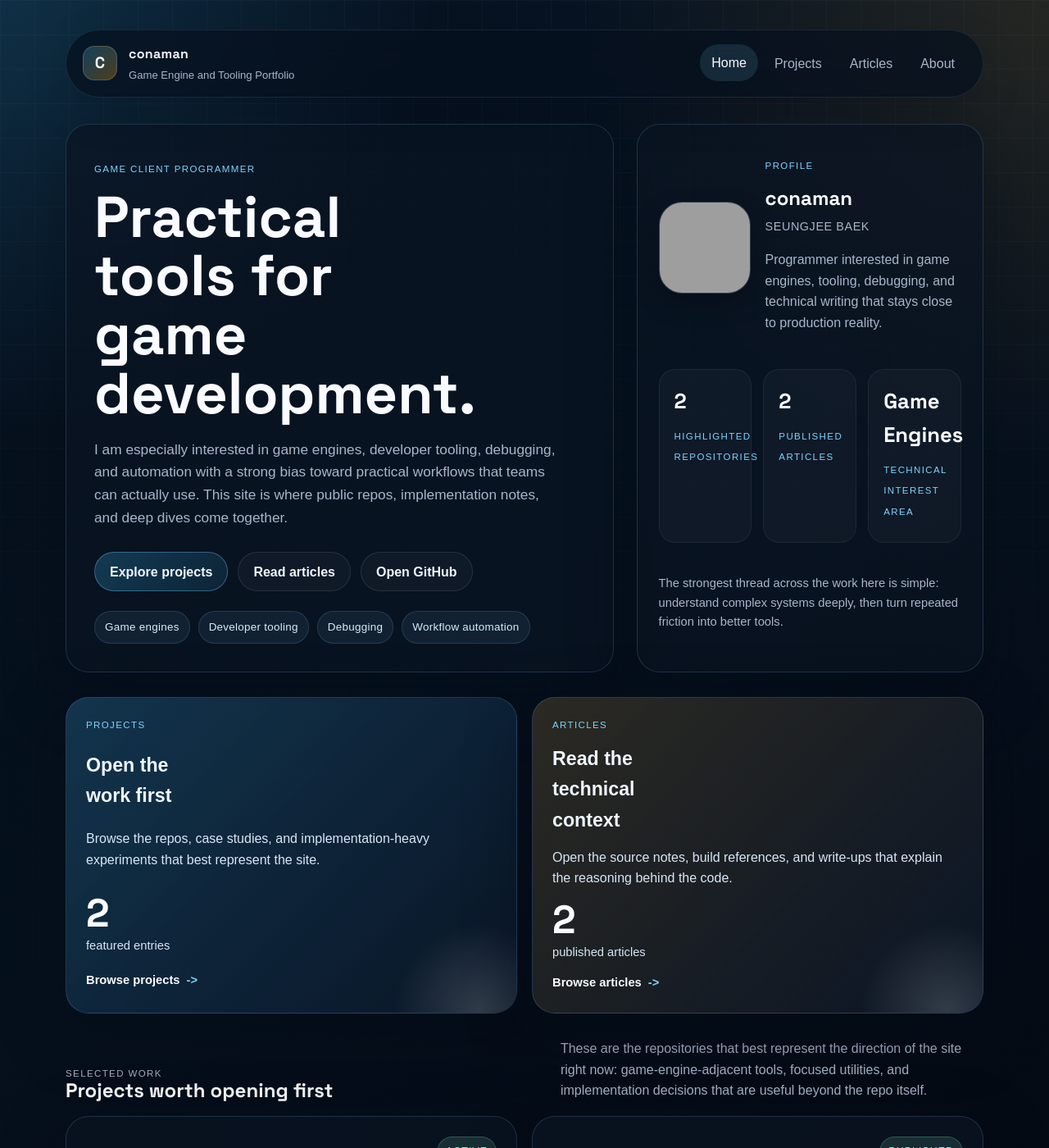
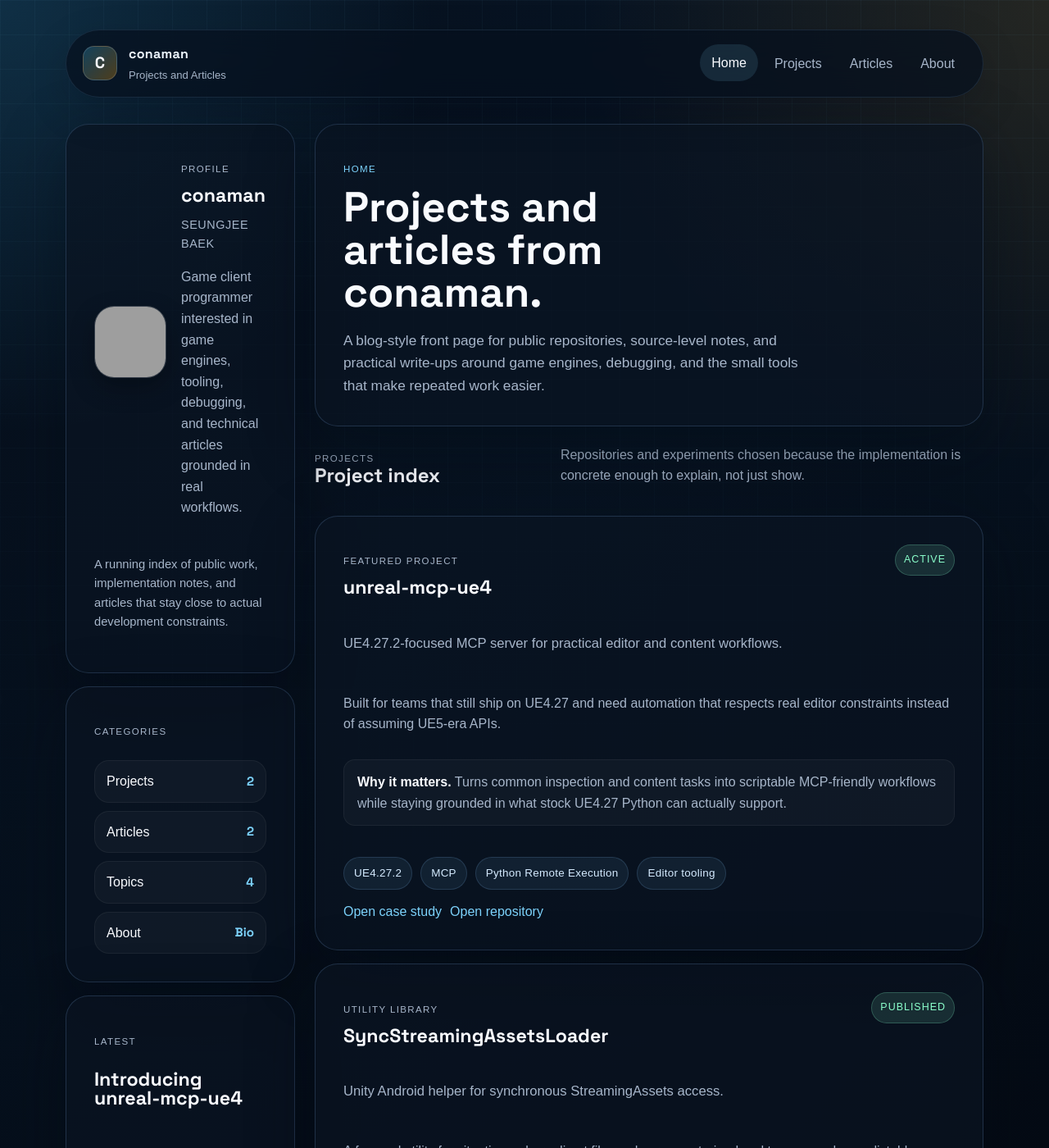
Before and after one commit to conaman/conaman.github.io, a Jekyll site: the page built from index.html, in a window 1280 px wide and 1400 px high. Shown: the whole window at 82% size. Built offline with Jekyll 4.4.1, drawn with Linux system fonts in a browser that asks for light colours; some web fonts are replaced; some of the changed text lies outside the part shown; grey boxes are pictures that could not be loaded.

Commit message:
Reshape homepage into blog-style index

```diff
--- a/_layouts/default.html
+++ b/_layouts/default.html
@@ -31,7 +31,7 @@
           <span class="brand-mark">C</span>
           <span class="brand-copy">
             <strong>conaman</strong>
-            <small>Game Engine and Tooling Portfolio</small>
+            <small>Projects and Articles</small>
           </span>
         </a>
         <nav class="site-nav" aria-label="Primary">
@@ -47,7 +47,7 @@
       </main>
 
       <footer class="site-footer">
-        <p>Built on GitHub Pages for project notes, case studies, and practical experiments.</p>
+        <p>Built on GitHub Pages for projects, articles, and practical technical notes.</p>
         <div class="footer-links">
           <a href="https://github.com/conaman">GitHub</a>
           <a href="mailto:{{ site.email }}">{{ site.email }}</a>
--- a/assets/css/site.css
+++ b/assets/css/site.css
@@ -167,6 +167,10 @@ img {
 
 .page-hero,
 .hero,
+.home-shell,
+.sidebar-card,
+.feed-intro,
+.feed-card,
 .priority-grid,
 .project-grid,
 .focus-grid,
@@ -186,6 +190,9 @@ img {
 .hero-copy,
 .hero-panel,
 .page-hero,
+.sidebar-card,
+.feed-intro,
+.feed-card,
 .priority-card,
 .panel,
 .project-card,
@@ -202,15 +209,21 @@ img {
 .hero-copy,
 .hero-panel,
 .page-hero,
+.sidebar-card,
+.feed-intro,
+.feed-card,
 .priority-card,
 .post-shell {
   padding: 34px;
 }
 
 .hero-copy h1,
+.feed-intro h1,
 .page-hero h1,
 .page-hero h2,
 .post-header h1,
+.sidebar-card h2,
+.feed-card h2,
 .section-heading h2,
 .project-card h2,
 .writing-card h2,
@@ -228,6 +241,12 @@ img {
   max-width: 10ch;
 }
 
+.feed-intro h1 {
+  margin-top: 10px;
+  font-size: clamp(2rem, 5vw, 3.2rem);
+  max-width: 13ch;
+}
+
 .page-hero h1,
 .post-header h1 {
   margin-top: 12px;
@@ -242,6 +261,8 @@ img {
 .hero-lede,
 .page-intro,
 .post-summary,
+.sidebar-card p,
+.feed-card p,
 .panel p,
 .project-card p,
 .writing-card p,
@@ -254,6 +275,172 @@ img {
   margin: 18px 0 0;
   max-width: 60ch;
   font-size: 1.08rem;
+}
+
+.home-shell {
+  display: grid;
+  grid-template-columns: minmax(240px, 280px) minmax(0, 1fr);
+  gap: 24px;
+  align-items: start;
+}
+
+.home-sidebar {
+  position: sticky;
+  top: 104px;
+  display: grid;
+  gap: 16px;
+}
+
+.home-content {
+  min-width: 0;
+  display: grid;
+  gap: 22px;
+}
+
+.sidebar-card,
+.feed-intro,
+.feed-card {
+  background: var(--panel);
+  border: 1px solid var(--panel-border);
+  border-radius: var(--radius-lg);
+  box-shadow: var(--shadow);
+  backdrop-filter: blur(18px);
+}
+
+.sidebar-card {
+  display: grid;
+  gap: 14px;
+}
+
+.sidebar-card .profile-card {
+  grid-template-columns: 88px 1fr;
+  align-items: center;
+}
+
+.sidebar-card .profile-card__avatar {
+  width: 88px;
+  height: 88px;
+  border-radius: 24px;
+}
+
+.sidebar-title {
+  font-size: 1.3rem;
+}
+
+.sidebar-nav {
+  display: grid;
+  gap: 10px;
+}
+
+.sidebar-nav a {
+  display: flex;
+  align-items: center;
+  justify-content: space-between;
+  gap: 14px;
+  padding: 12px 14px;
+  border-radius: 18px;
+  background: rgba(255, 255, 255, 0.03);
+  border: 1px solid rgba(255, 255, 255, 0.05);
+  color: var(--heading);
+  transition: transform 180ms ease, border-color 180ms ease, background-color 180ms ease;
+}
+
+.sidebar-nav a:hover {
+  transform: translateY(-1px);
+  border-color: rgba(125, 211, 252, 0.24);
+  background: rgba(125, 211, 252, 0.08);
+}
+
+.sidebar-nav strong {
+  color: var(--accent);
+  font-family: "Space Grotesk", sans-serif;
+  font-size: 0.95rem;
+}
+
+.sidebar-tags {
+  display: flex;
+  flex-wrap: wrap;
+  gap: 10px;
+}
+
+.sidebar-tags span {
+  padding: 8px 12px;
+  border-radius: 999px;
+  background: rgba(255, 255, 255, 0.04);
+  border: 1px solid rgba(255, 255, 255, 0.08);
+  color: #d8e6f6;
+  font-size: 0.86rem;
+}
+
+.sidebar-links {
+  display: grid;
+  gap: 10px;
+}
+
+.sidebar-links .button {
+  justify-content: space-between;
+}
+
+.feed-section {
+  display: grid;
+  gap: 18px;
+}
+
+.feed-list {
+  display: grid;
+  gap: 16px;
+}
+
+.feed-card {
+  display: grid;
+  gap: 14px;
+}
+
+.entry-header {
+  display: flex;
+  justify-content: space-between;
+  align-items: start;
+  gap: 16px;
+}
+
+.entry-date {
+  color: var(--muted);
+  font-size: 0.92rem;
+  white-space: nowrap;
+}
+
+.entry-summary {
+  color: var(--heading);
+  font-size: 1.04rem;
+}
+
+.entry-note {
+  margin: 0;
+  padding: 14px 16px;
+  background: rgba(255, 255, 255, 0.03);
+  border: 1px solid rgba(255, 255, 255, 0.05);
+  border-radius: var(--radius-sm);
+}
+
+.entry-note strong {
+  color: var(--heading);
+}
+
+.entry-meta,
+.entry-actions {
+  display: flex;
+  flex-wrap: wrap;
+  gap: 10px;
+  align-items: center;
+}
+
+.entry-meta span {
+  padding: 6px 10px;
+  border-radius: 999px;
+  background: rgba(255, 255, 255, 0.04);
+  border: 1px solid rgba(255, 255, 255, 0.06);
+  color: var(--muted);
+  font-size: 0.84rem;
 }
 
 .hero-badges,
@@ -455,6 +642,8 @@ img {
 }
 
 .focus-card h3,
+.sidebar-card h2,
+.feed-card h2,
 .priority-card h2,
 .project-card h2,
 .writing-card h2,
@@ -703,6 +892,7 @@ img {
 }
 
 @media (max-width: 1000px) {
+  .home-shell,
   .hero,
   .priority-grid,
   .project-grid,
@@ -713,6 +903,10 @@ img {
 
   .focus-grid {
     grid-template-columns: repeat(2, minmax(0, 1fr));
+  }
+
+  .home-sidebar {
+    position: static;
   }
 
   .site-header,
@@ -736,6 +930,9 @@ img {
   .site-header,
   .hero-copy,
   .hero-panel,
+  .sidebar-card,
+  .feed-intro,
+  .feed-card,
   .page-hero,
   .priority-card,
   .panel,
--- a/index.html
+++ b/index.html
@@ -1,115 +1,105 @@
 ---
 title: Home
-description: "Project-first homepage for conaman, focused on game engines, developer tooling, debugging, automation, and practical AI-assisted workflows."
+description: "A blog-style home for conaman, collecting projects, articles, and notes around game engines, tooling, debugging, and practical automation."
 nav_key: home
 ---
-{% assign featured_projects = site.data.projects | where: "featured", true %}
-<section class="hero">
-  <div class="hero-copy">
-    <p class="hero-eyebrow">Game client programmer</p>
-    <h1>Practical tools for game development.</h1>
-    <p class="hero-lede">I am especially interested in game engines, developer tooling, debugging, and automation with a strong bias toward practical workflows that teams can actually use. This site is where public repos, implementation notes, and deep dives come together.</p>
-    <div class="cta-row">
-      <a class="button button-primary" href="{{ '/projects/' | relative_url }}">Explore projects</a>
-      <a class="button button-secondary" href="{{ '/writing/' | relative_url }}">Read articles</a>
-      <a class="button button-secondary" href="https://github.com/conaman">Open GitHub</a>
-    </div>
-    <div class="hero-badges">
-      <span>Game engines</span>
-      <span>Developer tooling</span>
-      <span>Debugging</span>
-      <span>Workflow automation</span>
-    </div>
-  </div>
-
-  <aside class="hero-panel">
+{% assign latest_post = site.posts | first %}
+<div class="home-shell">
+  <aside class="home-sidebar">
+    <section class="sidebar-card">
       <div class="profile-card">
         <img class="profile-card__avatar" src="{{ site.avatar }}" alt="GitHub profile image for conaman">
         <div>
           <p class="section-eyebrow">Profile</p>
           <h2 class="profile-card__name">conaman</h2>
           <p class="profile-card__subname">Seungjee Baek</p>
-        <p class="profile-card__role">Programmer interested in game engines, tooling, debugging, and technical writing that stays close to production reality.</p>
+          <p class="profile-card__role">Game client programmer interested in game engines, tooling, debugging, and technical articles grounded in real workflows.</p>
         </div>
       </div>
-
-    <div class="metric-grid">
-      <div class="metric">
-        <strong>{{ site.data.projects | size }}</strong>
-        <span class="metric-label">highlighted repositories</span>
-      </div>
-      <div class="metric">
-        <strong>{{ site.posts | size }}</strong>
-        <span class="metric-label">published articles</span>
-      </div>
-      <div class="metric">
-        <strong>Game Engines</strong>
-        <span class="metric-label">technical interest area</span>
-      </div>
-    </div>
-
-    <p class="microcopy">The strongest thread across the work here is simple: understand complex systems deeply, then turn repeated friction into better tools.</p>
-  </aside>
+      <p class="microcopy">A running index of public work, implementation notes, and articles that stay close to actual development constraints.</p>
     </section>
 
-<section class="section">
-  <div class="priority-grid">
-    <a class="priority-card priority-card-projects" href="{{ '/projects/' | relative_url }}">
-      <p class="section-eyebrow">Projects</p>
-      <h2>Open the work first</h2>
-      <p>Browse the repos, case studies, and implementation-heavy experiments that best represent the site.</p>
-      <div class="priority-card__meta">
+    <section class="sidebar-card">
+      <p class="section-eyebrow">Categories</p>
+      <nav class="sidebar-nav" aria-label="Home sections">
+        <a href="#projects">
+          <span>Projects</span>
           <strong>{{ site.data.projects | size }}</strong>
-        <span>featured entries</span>
-      </div>
-      <span class="priority-card__link">Browse projects</span>
         </a>
+        <a href="#articles">
+          <span>Articles</span>
+          <strong>{{ site.posts | size }}</strong>
+        </a>
+        <a href="#topics">
+          <span>Topics</span>
+          <strong>4</strong>
+        </a>
+        <a href="{{ '/about/' | relative_url }}">
+          <span>About</span>
+          <strong>Bio</strong>
+        </a>
+      </nav>
+    </section>
 
-    <a class="priority-card priority-card-articles" href="{{ '/writing/' | relative_url }}">
-      <p class="section-eyebrow">Articles</p>
-      <h2>Read the technical context</h2>
-      <p>Open the source notes, build references, and write-ups that explain the reasoning behind the code.</p>
-      <div class="priority-card__meta">
-        <strong>{{ site.posts | size }}</strong>
-        <span>published articles</span>
-      </div>
-      <span class="priority-card__link">Browse articles</span>
-    </a>
+    {% if latest_post %}
+      <section class="sidebar-card">
+        <p class="section-eyebrow">Latest</p>
+        <h2 class="sidebar-title"><a href="{{ latest_post.url | relative_url }}">{{ latest_post.title }}</a></h2>
+        <p>{{ latest_post.summary | default: latest_post.excerpt | strip_html | strip_newlines | truncate: 130 }}</p>
+        <a class="text-link" href="{{ latest_post.url | relative_url }}">Read latest article</a>
+      </section>
+    {% endif %}
+
+    <section class="sidebar-card" id="topics">
+      <p class="section-eyebrow">Topics</p>
+      <div class="sidebar-tags">
+        <span>Game engines</span>
+        <span>Developer tooling</span>
+        <span>Debugging</span>
+        <span>Workflow automation</span>
       </div>
     </section>
 
-<section class="section">
+    <section class="sidebar-card">
+      <p class="section-eyebrow">Elsewhere</p>
+      <div class="sidebar-links">
+        <a class="button button-secondary" href="{{ '/projects/' | relative_url }}">All projects</a>
+        <a class="button button-secondary" href="{{ '/writing/' | relative_url }}">All articles</a>
+        <a class="button button-secondary" href="https://github.com/conaman">GitHub</a>
+      </div>
+    </section>
+  </aside>
+
+  <div class="home-content">
+    <section class="feed-intro">
+      <p class="section-eyebrow">Home</p>
+      <h1>Projects and articles from conaman.</h1>
+      <p class="page-intro">A blog-style front page for public repositories, source-level notes, and practical write-ups around game engines, debugging, and the small tools that make repeated work easier.</p>
+    </section>
+
+    <section class="feed-section" id="projects">
       <div class="section-heading">
         <div>
-      <p class="section-eyebrow">Selected Work</p>
-      <h2>Projects worth opening first</h2>
+          <p class="section-eyebrow">Projects</p>
+          <h2>Project index</h2>
         </div>
-    <p>These are the repositories that best represent the direction of the site right now: game-engine-adjacent tools, focused utilities, and implementation decisions that are useful beyond the repo itself.</p>
+        <p>Repositories and experiments chosen because the implementation is concrete enough to explain, not just show.</p>
       </div>
 
-  <div class="project-grid">
-    {% for project in featured_projects %}
-      <article class="project-card">
-        <div class="project-card__top">
+      <div class="feed-list">
+        {% for project in site.data.projects %}
+          <article class="feed-card">
+            <div class="entry-header">
               <div>
                 <p class="card-eyebrow">{{ project.kind }}</p>
                 <h2>{{ project.title }}</h2>
               </div>
               <span class="status-badge">{{ project.status }}</span>
             </div>
-        <p>{{ project.headline }}</p>
+
+            <p class="entry-summary">{{ project.headline }}</p>
             <p>{{ project.summary }}</p>
-
-        <ul class="info-list">
-          <li>
-            <strong>Challenge</strong>
-            {{ project.challenge }}
-          </li>
-          <li>
-            <strong>Impact</strong>
-            {{ project.impact }}
-          </li>
-        </ul>
+            <p class="entry-note"><strong>Why it matters.</strong> {{ project.impact }}</p>
 
             <ul class="tag-list">
               {% for item in project.stack %}
@@ -117,92 +107,53 @@ nav_key: home
               {% endfor %}
             </ul>
 
-        <div class="card-links">
+            <div class="entry-actions">
               {% if project.detail_url %}
-            <a class="button button-primary" href="{{ project.detail_url | relative_url }}">Case study</a>
+                <a class="text-link" href="{{ project.detail_url | relative_url }}">Open case study</a>
               {% endif %}
-          <a class="button button-secondary" href="{{ project.repository }}">Repository</a>
+              <a class="text-link" href="{{ project.repository }}">Open repository</a>
             </div>
           </article>
         {% endfor %}
       </div>
     </section>
 
-<section class="section">
+    <section class="feed-section" id="articles">
       <div class="section-heading">
         <div>
           <p class="section-eyebrow">Articles</p>
-      <h2>Articles that explain the work</h2>
+          <h2>Recent articles</h2>
         </div>
-    <p>These write-ups document build behavior, source-level findings, and project intent so the reasoning behind a repository is as visible as the code itself.</p>
+        <p>Write-ups that capture source findings, build behavior, and project context so the reasoning stays visible later.</p>
       </div>
 
-  <div class="writing-grid">
-    {% for post in site.posts limit: 3 %}
-      <article class="writing-card">
-        <div class="writing-card__top">
+      <div class="feed-list">
+        {% for post in site.posts %}
+          <article class="feed-card">
+            <div class="entry-header">
               <div>
-            <p class="card-eyebrow">{{ post.date | date: "%Y" }}</p>
+                <p class="card-eyebrow">Article</p>
                 <h2><a href="{{ post.url | relative_url }}">{{ post.title }}</a></h2>
               </div>
+              <span class="entry-date">{{ post.date | date: "%B %-d, %Y" }}</span>
             </div>
-        <div class="writing-card__meta">
-          <span>{{ post.date | date: "%B %-d, %Y" }}</span>
+
+            <p>{{ post.summary | default: post.excerpt | strip_html | strip_newlines | truncate: 220 }}</p>
+
             {% if post.tags and post.tags.size > 0 %}
-            <span>&middot;</span>
-            <span>{{ post.tags | join: " / " }}</span>
+              <div class="entry-meta">
+                {% for tag in post.tags %}
+                  <span>{{ tag }}</span>
+                {% endfor %}
+              </div>
             {% endif %}
-        </div>
-        <p>{{ post.summary | default: post.excerpt | strip_html | strip_newlines | truncate: 180 }}</p>
-        <div class="card-links">
+
+            <div class="entry-actions">
               <a class="text-link" href="{{ post.url | relative_url }}">Read article</a>
             </div>
           </article>
         {% endfor %}
       </div>
     </section>
-
-<section class="section">
-  <div class="section-heading">
-    <div>
-      <p class="section-eyebrow">Focus</p>
-      <h2>What I like building</h2>
-    </div>
-    <p>Projects here are less about abstract demos and more about technical leverage: tools that reduce friction, surface engine state, and make hard-to-debug workflows easier to reason about.</p>
-  </div>
-
-  <div class="focus-grid">
-    <article class="focus-card">
-      <p class="card-eyebrow">01</p>
-      <h3>Game Engines</h3>
-      <p>Systems-level curiosity about how engines behave, where constraints come from, and how better tools can make that behavior easier to work with.</p>
-    </article>
-    <article class="focus-card">
-      <p class="card-eyebrow">02</p>
-      <h3>Debugging</h3>
-      <p>Tracing problems through build systems, engine code paths, content workflows, and integration edges where real projects get stuck.</p>
-    </article>
-    <article class="focus-card">
-      <p class="card-eyebrow">03</p>
-      <h3>Automation</h3>
-      <p>Turning multi-step manual routines into reliable workflows without pretending that production environments are cleaner than they are.</p>
-    </article>
-    <article class="focus-card">
-      <p class="card-eyebrow">04</p>
-      <h3>Articles &amp; Notes</h3>
-      <p>Project pages and articles that explain not just what the code does, but why the constraints and trade-offs matter.</p>
-    </article>
-  </div>
-</section>
-
-<section class="section">
-  <div class="page-hero">
-    <p class="section-eyebrow">About this site</p>
-    <h2>This is a project-first portfolio, not a generic developer landing page.</h2>
-    <p class="page-intro">The goal is to show the through-line across public work: understand how complex systems behave, identify recurring friction in real workflows, and build tools or notes that make the next step clearer.</p>
-    <div class="cta-row">
-      <a class="button button-primary" href="{{ '/about/' | relative_url }}">More about me</a>
-      <a class="button button-secondary" href="mailto:{{ site.email }}">Get in touch</a>
   </div>
 </div>
-</section>
```
Lines whose indentation alone changed are shown as unchanged.
